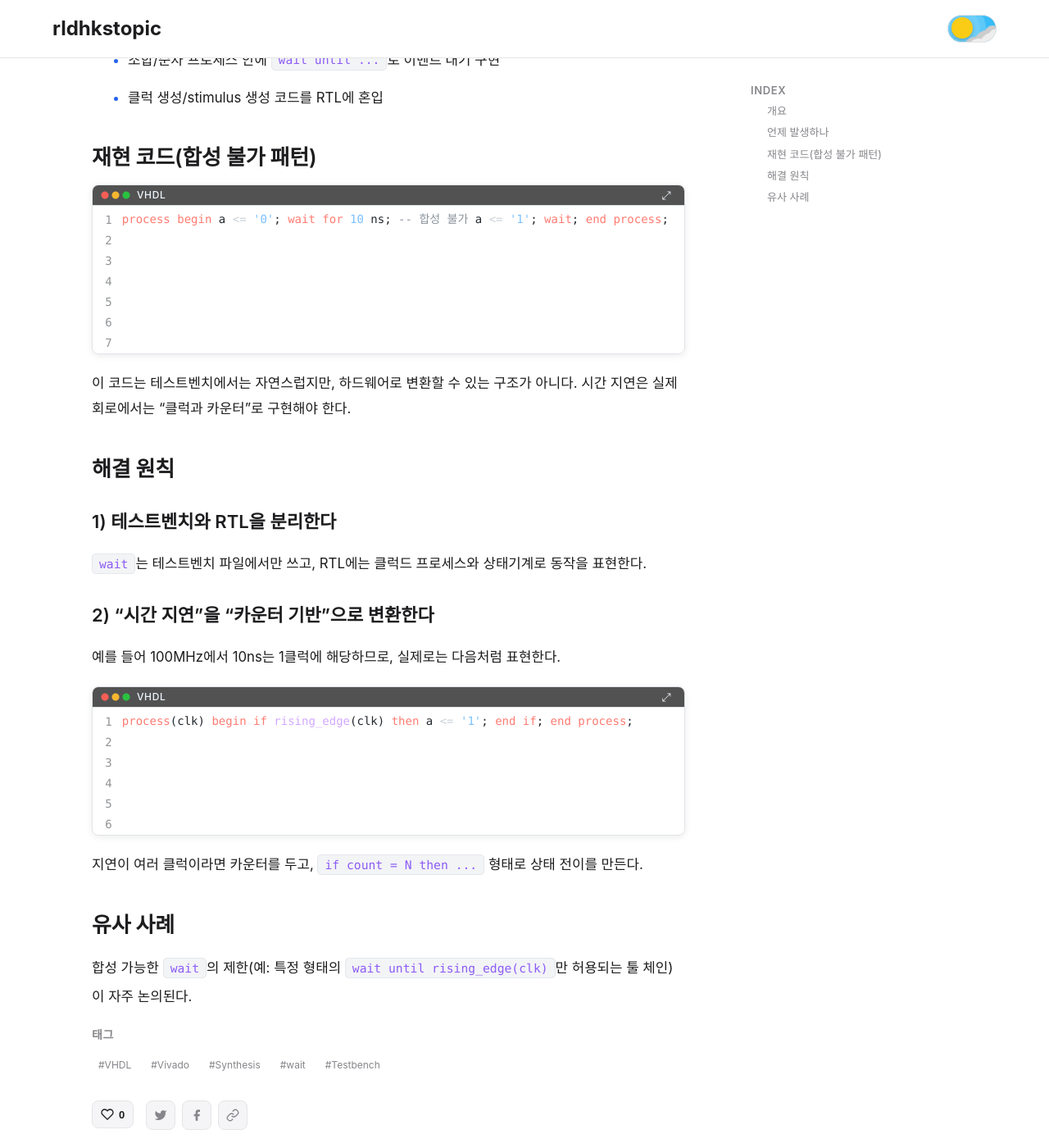
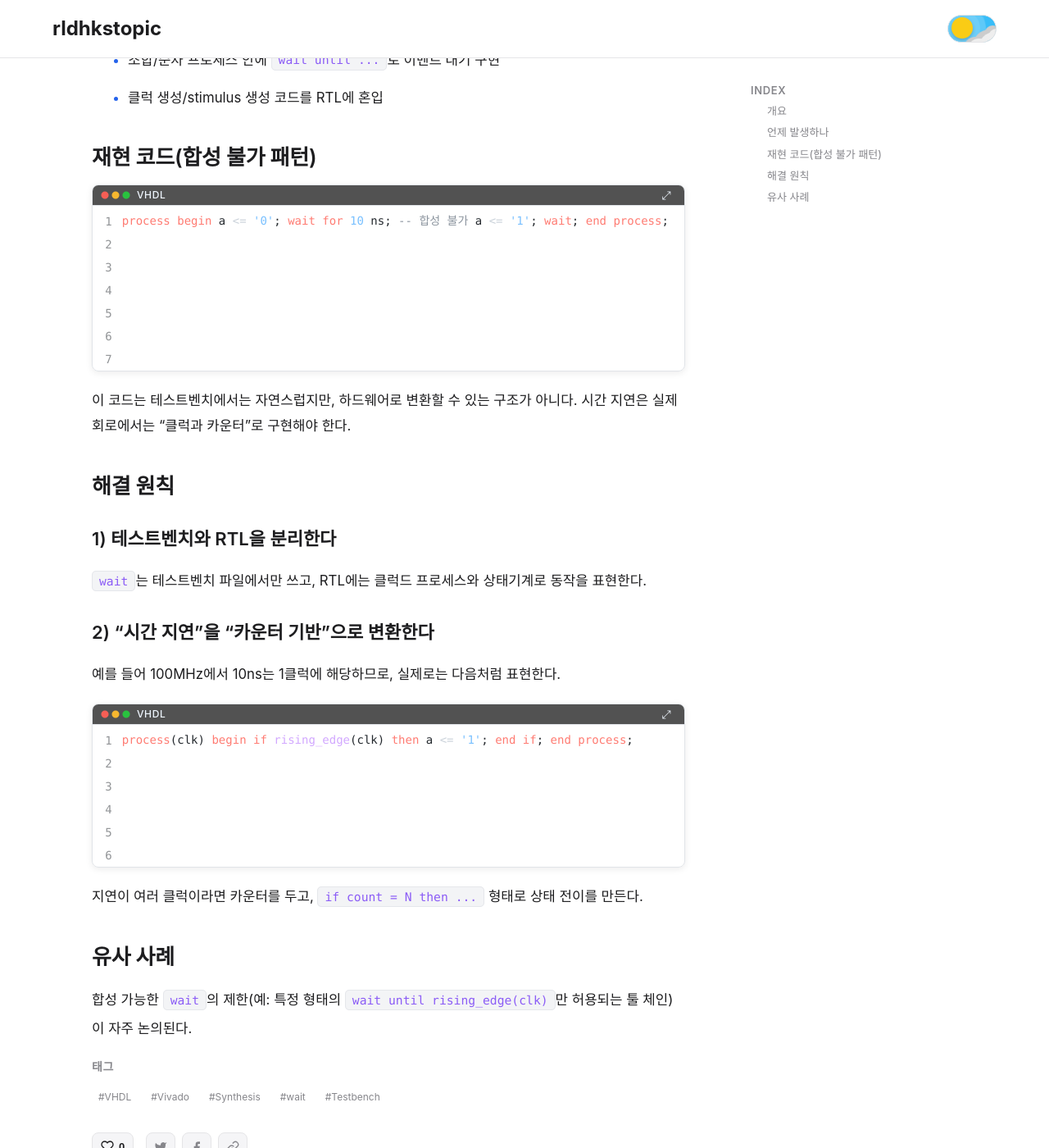
Before and after one commit to rldhkstopic/rldhkstopic.github.io, a Jekyll site: the page built from _posts/2026-01-07-vhdl-wait-statement-not-synthesizable.md, in a window 1280 px wide and 1400 px high, scrolled down 819 px. Shown: the whole window at 82% size. Built offline with Jekyll 4.4.1, drawn with Linux system fonts in a browser that asks for light colours; nearby versions of some CDN libraries; a style sheet for code colours, icons or effects is not loaded.

Commit message:
[v0.0.8] Fix: increase code block line number spacing

```diff
--- a/assets/css/main.css
+++ b/assets/css/main.css
@@ -28,6 +28,8 @@
   --code-text: #24292E;
   --code-header-bg: rgba(0, 0, 0, 0.03);
   --code-header-text: #586069;
+  /* 코드 블럭 라인 높이(라인넘버/코드 동기화용) */
+  --code-line-height: 28px;
 }
 
 [data-theme="dark"] {
@@ -1690,7 +1692,7 @@ body.home-page .site-header {
   padding-right: 0;
   padding-top: 5px;
   position: static;
-  line-height: 25px;
+  line-height: var(--code-line-height);
   border-right-width: 0px;
   border-right-color: transparent;
   border-right-style: none;
@@ -1746,7 +1748,7 @@ body.home-page .site-header {
   padding-left: 0;
   background: transparent;
   font-size: 0.875rem;
-  line-height: 25px;
+  line-height: var(--code-line-height);
   overflow-x: auto;
   /* Vertical scroll must be on wrapper to sync with line numbers */
   overflow-y: visible;
@@ -1775,7 +1777,7 @@ body.home-page .site-header {
   padding-right: 0;
   padding-top: 5px;
   position: relative;
-  line-height: 25px;
+  line-height: var(--code-line-height);
   border-width: 0px;
   border-color: rgba(0, 0, 0, 0);
   border-style: none;
@@ -1794,7 +1796,7 @@ body.home-page .site-header {
 
 .post-content .code-block-content > .line-numbers > span {
   display: block;
-  height: 25px;
+  height: var(--code-line-height);
   overflow: hidden;
   text-align: right;
   padding-right: 0.5em;
@@ -1818,7 +1820,7 @@ body.home-page .site-header {
   padding-top: 4px;
   padding-bottom: 5px;
   padding-left: 0;
-  line-height: 25px;
+  line-height: var(--code-line-height);
 }
 
 .post-content code.language-vhdl {
```
Also changed, not shown: CHANGELOG.md, 1 other file.
